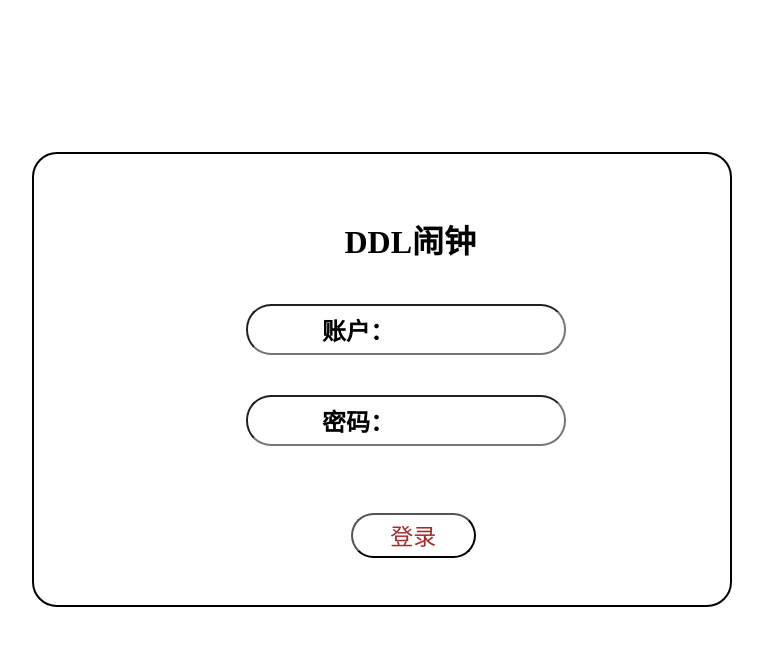
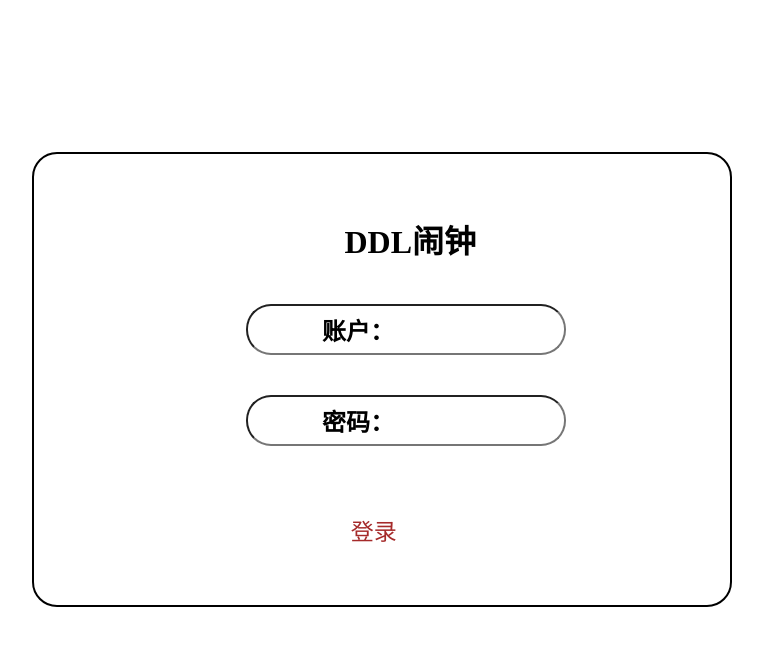
Before and after one commit to szw0407/frontend-ddlAlarm, a Vue app in the folder DDL闹钟/: page / in a window 1280 px wide. Shown: the top 646 px of the page, without its empty margins (258-1021 px from the left). Built offline with nearby package versions, Linux system fonts and the light colour scheme.

Commit message:
refine the LoginPage.

```diff
--- a/DDL闹钟/src/components/LoginPage.vue
+++ b/DDL闹钟/src/components/LoginPage.vue
@@ -2,52 +2,56 @@
 import { ref } from "vue"
 import { ElMessageBox, ElLoading } from 'element-plus'
 
-function login(a, b) {
-    return new Promise(() => {
+const emit = defineEmits(["login-status-changed"])
+
+const TipMsg = ref([
+  "登录失败，请检查输入的账号和密码是否正确及是否启用了相关安全设置，或点击按钮再次进行登录尝试！",
+  "正在尝试登录......"
+]) // 提示语句设置
+
+const account = ref(null)
+const password = ref(null)
+
+async function login(account, password) {
+  return new Promise(resolve => {
     setTimeout(() => {
-            if (a === "admin") {
-                if (b === "123456") {
-                    return true
-                } else { return false }
+      if (account === "admin" && password === "123456") {
+        resolve(true)
       } else {
-                return false
+        resolve(false)
       }
     }, 5000)
   })
 }
 
-const emit = defineEmits(["login-status-changed"])
-
-const account = ref(null)
-const password = ref(null)
-const TipMsg = ref(["登录失败，请检查输入的账号和密码是否正确及是否启用了相关安全设置，或点击按钮再次进行登录尝试！", "正在尝试登录......"])   // 提示语句设置
-
-
-// 应该更改成then/catch而不是if/else
 async function loginTry() {
-    const loading = ElLoading.service({ text: TipMsg.value[1] })
+  const loading = ElLoading.service({
+    text: TipMsg.value[1]
+  })
+  try {
     const loginTryCallback = await login(account.value, password.value)
-    if (loginTryCallback) {  // login函数留空，待接口文档给出
+    if (loginTryCallback) {
       setTimeout(() => {
         loading.close()
-            emit("login-status-changed")
-        }, 2000)    // 登录成功则结束加载，向根组件抛出个登录状态改变的事件，提醒切换实际工作页面
-
+        // emit("login-status-changed")
+        console.log("LOgin ojk")
+      }, 2000)
     } else {
       loading.close()
-        ElMessageBox.confirm(
-            TipMsg.value[0],
-            "登陆尝试失败",
-            {
-                confirmButtonText: '再次登录',
-                cancelButtonText: '取消',
-                type: 'warning',
+      const confirm = await ElMessageBox.confirm(TipMsg.value[0], "登陆尝试失败", {
+        confirmButtonText: "再次登录",
+        cancelButtonText: "取消",
+        type: "warning"
+      })
+      if (confirm === "confirm") {
+        await loginTry()
       }
-        )
-            .then(() => { loginTry() })
+    }
+  } catch (error) {
+    console.error(error)
+  }
 }
 
-}
 </script>
 
 <template>
@@ -56,11 +60,13 @@ async function loginTry() {
       <h1 id="title">DDL闹钟</h1>
       <span class="label">
         <h2 class="label-init">账户：</h2>
-            </span><input class="inputArea" v-model="account" maxlength="10" />
+      </span>
+      <input class="inputArea" v-model="account" maxlength="10" />
       <span class="label">
         <h2 class="label-init">密码：</h2>
-            </span><input class="inputArea" v-model="password" type="password" show-password maxlength="15" />
-            <button id="loginButton" @click="loginTry"> 登录 </button> <!-- 按了就触发登录动作 -->
+      </span>
+      <input class="inputArea" v-model="password" type="password" show-password maxlength="15" />
+      <div id="loginButton" @click="loginTry">登录</div>
     </el-form>
   </div>
 </template>
```
Lines whose indentation alone changed are shown as unchanged.
